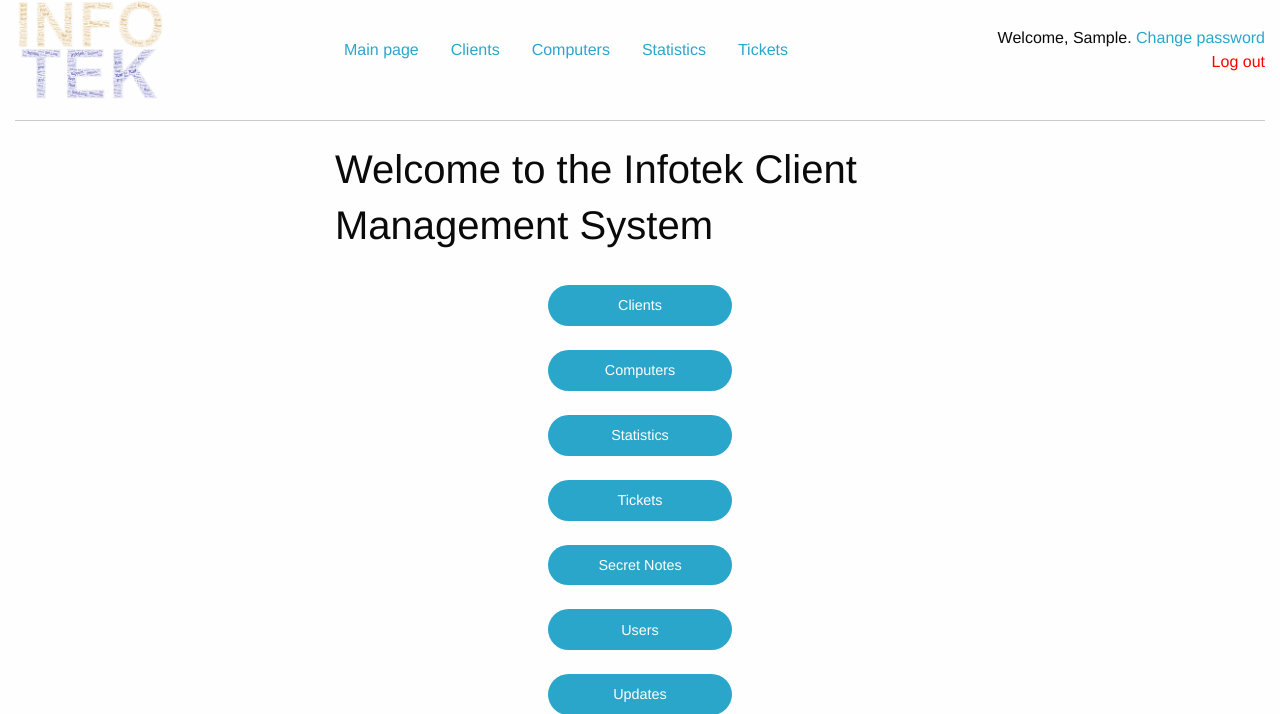
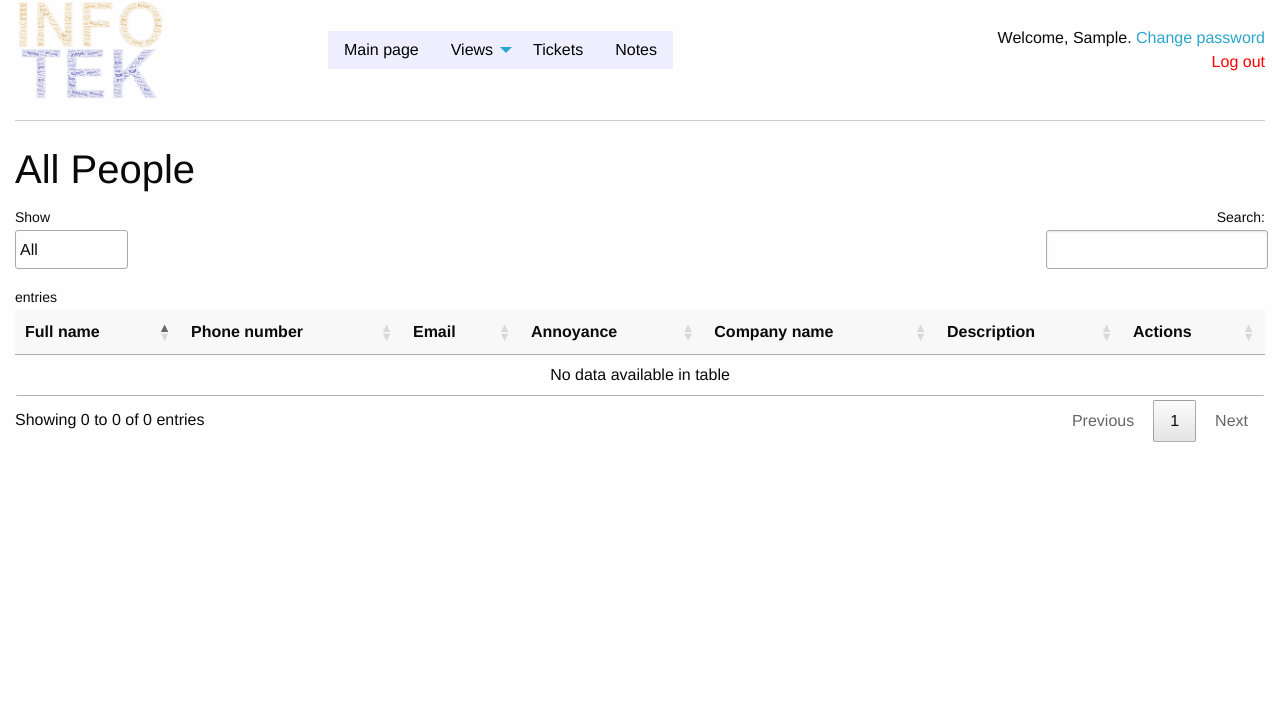
Before and after one commit to isstek/clientmanagement, a Django app: page /people/ in a window 1280 px wide. Shown: the top 714 px of the page. Run offline with Django 3.2, Linux system fonts and the light colour scheme; the visitor is signed in with stand-in values (Sample User, id 1); data that the repository does not hold is empty; parts of the project's set-up code (start-up, migrations or seed data) failed here and were passed over; some libraries are stand-ins or nearby versions.

Commit message:
feat(views): Add people view
1. Add people view
2. Improved main menu

```diff
--- a/clientmanagement/modelgetters.py
+++ b/clientmanagement/modelgetters.py
@@ -127,6 +127,15 @@ def form_all_computers_data():
     return comps
 
 
+def form_all_people_data():
+    try:
+        peop = person.Person.objects.all().order_by('firstname', 'lastname')
+
+    except Exception as err:
+        return None
+    return peop
+
+
 def form_updates_data():
     try:
         posts = updates.SystemUpdates.objects.all().order_by('-postedon')[:10]
--- a/clientmanagement/static/css/base/main.css
+++ b/clientmanagement/static/css/base/main.css
@@ -7,7 +7,6 @@ body {
 body {
     display: flex;
     flex-direction: column;
-    /* background-color: #999999; */
 }
 
 .wrapper {
@@ -43,6 +42,11 @@ button.round,
 .is-dropdown-submenu {
     background-color: inherit;
     border: inherit;
+}
+
+.top-bar a {
+    background-color: #EEEEFF !important;
+    color: black !important;
 }
 
 .nomargin {
--- a/clientmanagement/templates/_base.html
+++ b/clientmanagement/templates/_base.html
@@ -52,19 +52,24 @@
                     {% if user.is_authenticated %}
                     <div class="top-bar">
                         <div class="top-bar-left">
-                            <ul class="dropdown menu" data-dropdown-menu>
+                            <ul class="vertical medium-horizontal menu"  data-responsive-menu="drilldown medium-dropdown">
                                 <li> <a href="/">Main page</a> </li>
-                                <li> <a href="{% url 'allclients' %}">Clients</a> </li>
-                                <li> <a href="{% url 'allcomputers' %}">Computers</a> </li>
-                                <li> <a href="{% url 'statistics' %}">Statistics</a> </li>
+                                <li> <a href="#">Views</a><ul class="vertical menu">
+                                    <li> <a href="{% url 'allclients' %}">Clients</a> </li>
+                                    <li> <a href="{% url 'allcomputers' %}">Computers</a> </li>
+                                    <li> <a href="{% url 'allpeople' %}">People</a> </li>
+                                    </ul>
+                                </li>
                                 <li> <a href="{% url 'alltickets' 'o' %}">Tickets</a> </li>
+                                <li> <a href="{% url 'all_notes' %}">Notes</a> </li>
+                                {% comment %} <li> <a href="{% url 'alltickets' 'o' %}">Tools</a> </li> {% endcomment %}
                             </ul>
                         </div>
                     </div>
                     {% else %}
                     <div class="top-bar">
                         <div class="top-bar-left">
-                            <ul class="dropdown menu" data-dropdown-menu>
+                            <ul class="vertical medium-horizontal menu"  data-responsive-menu="drilldown medium-dropdown">
                                 <li> <a href="{% url 'login' %}">Login page</a> </li>
                                 <li> <a href="{% url 'ticket_submit' %}">Submit a ticket</a> </li>
                             </ul>
--- a/clientmanagement/templates/index.html
+++ b/clientmanagement/templates/index.html
@@ -10,6 +10,13 @@
 <div class="row text-center">
     <div class="columns"></div>
     <div class="columns small-8 medium-6 large-4"> <a href="{% url 'allcomputers' %}" class="button round centered-block-element">Computers</a>
+    </div>
+    <div class="columns"></div>
+</div>
+<br>
+<div class="row text-center">
+    <div class="columns"></div>
+    <div class="columns small-8 medium-6 large-4"> <a href="{% url 'allcomputers' %}" class="button round centered-block-element">People</a>
     </div>
     <div class="columns"></div>
 </div>
--- /dev/null
+++ b/clientmanagement/templates/views/allpeople.html
@@ -0,0 +1,33 @@
+{% extends "_basewide.html" %} {% load staticfiles %} {% block extra_css %}{% endblock %}{% block extra_javascript %}
+<script src="{% static 'js/base/dialogs.js' %}"></script>
+{% endblock %}
+{% block body %}
+<h2>All People</h2>
+<table id='peopletable'>
+    <thead>
+        <tr>
+            <th>Full name</th>
+            <th>Phone number</th>
+            <th>Email</th>
+            <th class="hide-for-small-only">Annoyance</th>
+            <th class="hide-for-small-only">Company name</th>
+            <th class="hide-for-small-only">Description</th>
+            <th>Actions</th>
+        </tr>
+    </thead>
+    <tbody>
+        {% for person in people %} {% include "views/oneitemrow/personrow.html" with person=person fullinfo=True %} {% endfor %}
+    </tbody>
+</table>
+
+{% if needdatatables %}
+<script>
+    $(document).ready(function() {
+        document.computerstable = $('#peopletable').DataTable({
+            "lengthMenu": [ [10, 25, 50, -1], [10, 25, 50, "All"] ],
+            "iDisplayLength": -1
+        });
+    });
+</script>
+{% endif %}
+{% endblock %}
--- a/clientmanagement/templates/views/modals/personmodal.html
+++ b/clientmanagement/templates/views/modals/personmodal.html
@@ -8,15 +8,20 @@
     <p><b>Phone:</b> {% include "views/components/phonenumber.html" with phone=person.phone %}</p>
     {% endif %}
     <p><b>Annoyance level:</b> <span {% comment %} {% if person.annoyance> 5 %}class="alert"{% endif %} {% endcomment %}> {{ person.annoyance }}</span></p>
+    {% if fullinfo %}
+    <p><b>Company name:</b> {{ person.employedby.name }}</p>
+    {% endif %}
     {% if person.description %}
     <p><b>Description:</b> {{ person.description }}</p>
     {% endif %}
+    {% if not fullinfo %}
     <form action="{% url 'clientperson' clientid=clid %}" method="POST" enctype="multipart/form-data">
         {% csrf_token %}
         <input type="hidden" name="action" value="change">
         <input type="hidden" name="targetid" value="{{ person.id }}">
         <a id="perb{{ modalpre }}{{person.id}}" class="button round inlineblock" onclick="this.parentElement.submit();">Change person info</a>
     </form>
+    {% endif %}
     <a class="close-button" data-close aria-label="Close modal" type="button">
         <span aria-hidden="true">&times;</span>
     </a>
--- a/clientmanagement/templates/views/oneitemrow/computerrow.html
+++ b/clientmanagement/templates/views/oneitemrow/computerrow.html
@@ -3,8 +3,7 @@
     <td>{{ computer.get_operatingsystem_display}}</td>
     {% if fullinfo %}
     <td>{{ computer.company.name }}</td>
-
-    {% else %} {% endif %}
+    {% endif %}
     <td class="show-for-medium-up">{{ computer.description }}</td>
     <td>
         <button class="button round nomargin margin-sides" data-open="modal-computername-{{ computer.id }}">View full info</a>
--- a/clientmanagement/templates/views/oneitemrow/personrow.html
+++ b/clientmanagement/templates/views/oneitemrow/personrow.html
@@ -3,6 +3,9 @@
     <td>{% if person.phone %}{% include "views/components/phonenumber.html" with phone=person.phone %}{% endif %}</td>
     <td>{% if person.email %}<a href="mailto:{{ person.email }}">{{ person.email }}</a>{% endif %}</td>
     <td class="hide-for-small-only"><span {% if person.annoyance > 5 %}class="alert"{% else %}{% endif %}> {{ person.annoyance }}</span></td>
+    {% if fullinfo %}
+    <td class="hide-for-small-only">{{ person.employedby.name }}</td>
+    {% endif %}
     <td class="hide-for-small-only">{{ person.description }}</td>
     <td>
         <button class="button round nomargin margin-sides" data-open="modal-personname-{{ person.id }}">View full info</a>
--- a/clientmanagement/urls.py
+++ b/clientmanagement/urls.py
@@ -27,6 +27,7 @@ from models.email import mailbox
 urlpatterns = [
     path('clients/', clientmanagement_views.allclientsview, name='allclients'),
     path('computers/', clientmanagement_views.allcomputersview, name='allcomputers'),
+    path('people/', clientmanagement_views.allpeopleview, name='allpeople'),
     path('clients/<int:clientid>', clientmanagement_views.clientview, name='oneclient'),
     path('clients/<int:clientid>/computer', models_views.computerForm, name='clientcomputer'),
     path('clients/<int:clientid>/printer', models_views.printerForm, name='clientprinter'),
--- a/clientmanagement/views.py
+++ b/clientmanagement/views.py
@@ -253,6 +253,20 @@ def allcomputersview(request):
 
 
 @login_required( login_url = 'login' )
+def allpeopleview(request):
+    valid, response = initRequest(request)
+    if not valid:
+        return response
+    data = {'people': modelgetters.form_all_people_data()}
+    if data is None:
+        return redirect('/')
+    data['PAGE_TITLE'] = 'All people: CMS Infotek'
+    data['built'] = datetime.now().strftime("%H:%M:%S")
+    data['needdatatables'] = True
+    return render(request, 'views/allpeople.html', data, content_type='text/html')
+
+
+@login_required( login_url = 'login' )
 def statisticsview(request):
     valid, response = initRequest(request)
     if not valid:
```
